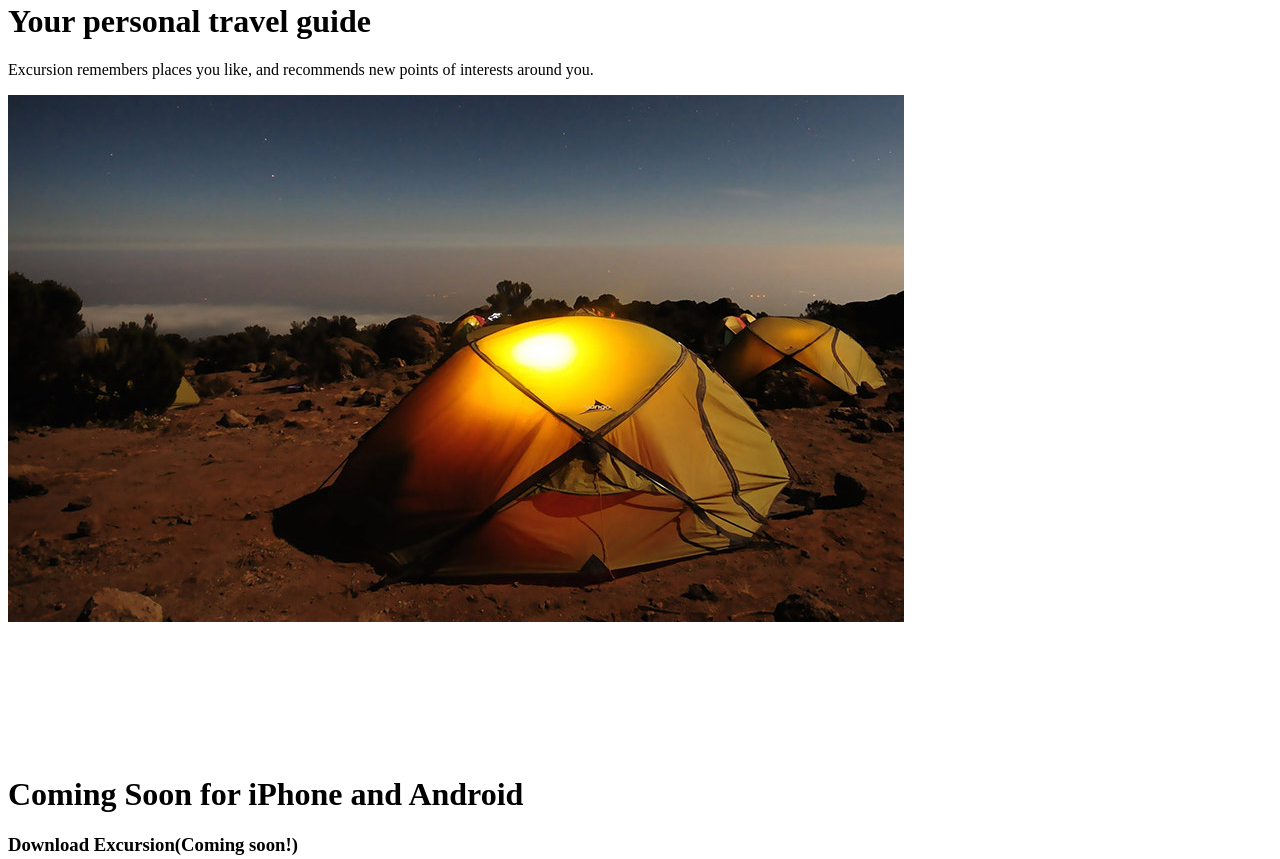
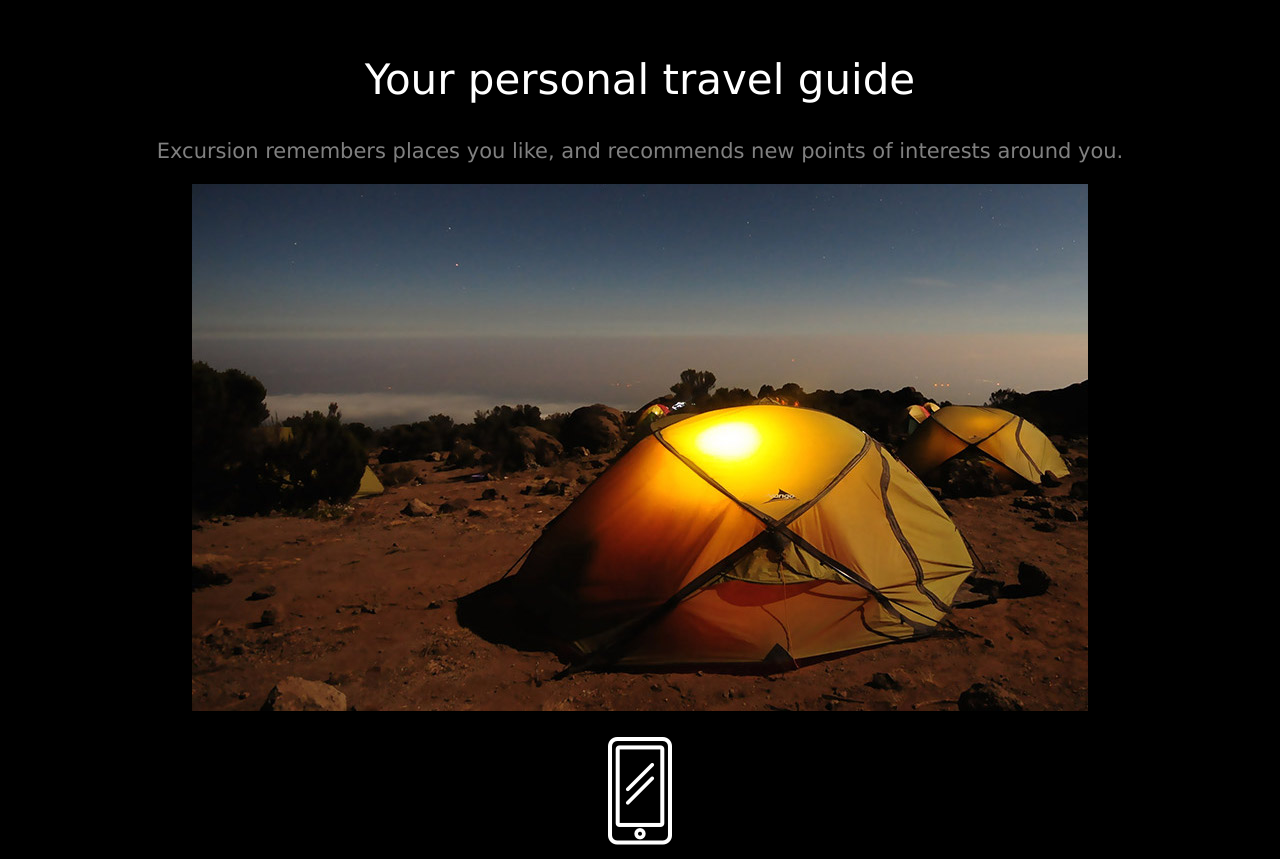
Before and after one commit to mattsta76/excursion, a plain HTML site: page index.html in a window 1280 px wide. Shown: the part 703-1562 px from the top of the page. Drawn offline with Linux system fonts and the light colour scheme; files that its build step writes are made by us from their sources; grey boxes are pictures that could not be loaded; files whose address does not match are found by name.

Commit message:
changed html tags and added style to css

```diff
--- a/index.html
+++ b/index.html
@@ -2,7 +2,7 @@
 <html>
 <head>
 <title></title>
-<link href=".resources/css/style.css" type="text/css" rel="stylesheet">
+<link href="resources/css/style.css" type="text/css" rel="stylesheet">
 </head>
 <body>
 	<h1>Discover hidden places in the world around you</h1>
@@ -12,9 +12,7 @@
 	<source src="C:\cygwin64\home\matts_000\excursion\resources\videos\excursion.mp4" type="video/mp4">
 	</video>
 
-
-
-	<h1> Your personal travel guide</h1>
+	<h2>Your personal travel guide</h2>
 
 	<p>Excursion remembers places you like, and recommends new points of interests around you.</p>
 	<p><img src="C:\cygwin64\home\matts_000\excursion\resources\images\camp.jpg"></p>
--- a/resources/css/style.css
+++ b/resources/css/style.css
@@ -0,0 +1,30 @@
+body{
+	background-color: black;
+	text-align: center;
+}
+h1{
+	font-family: Verdana;
+	font-weight: normal;
+	font-size: 50px;
+	color: white;
+	text-align: center;
+}
+h2{
+	font-family: verdana;
+	font-weight: 300;
+	font-size: 42px;
+	color: white;
+}
+h3{
+	color: aquamarine;
+	font-size: 16px;
+}
+p{
+	font-family: verdana;
+	font-size: 21px;
+	color: gray;
+}
+footer{
+	text-align: right;
+	color: gray;
+}
```
